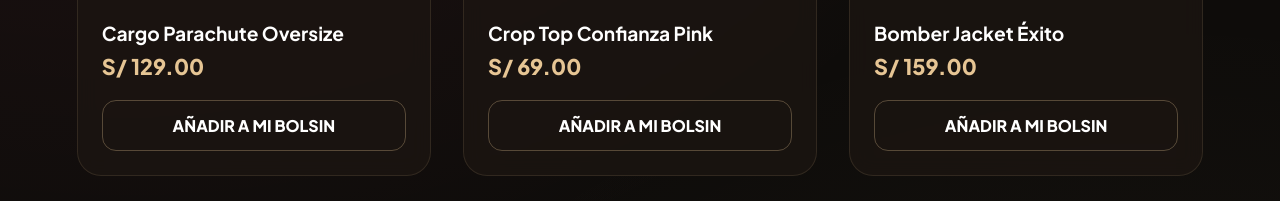
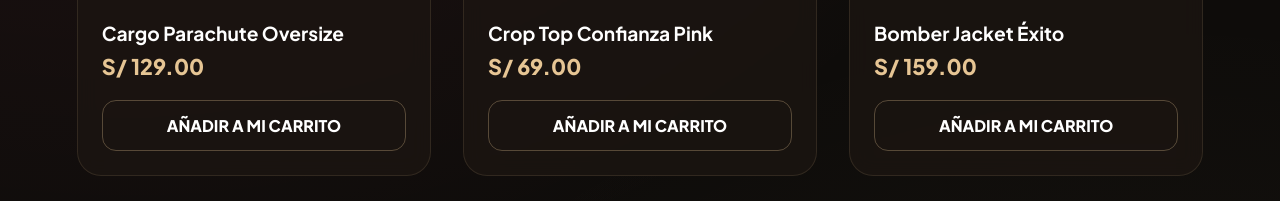
Before and after one commit to jcoronado-dev/abundante-vibe, a plain HTML site: page index.html in a window 1280 px wide. Shown: the part 1440-1641 px from the top of the page. Drawn offline with Linux system fonts and the light colour scheme.

```diff
--- a/index.html
+++ b/index.html
@@ -224,7 +224,7 @@
           <div class="card-info">
             <h3>Cargo Parachute Oversize</h3>
             <p class="price">S/ 129.00</p>
-            <button class="btn-add" type="button" data-product-id="0">AÑADIR A MI BOLSIN</button>
+            <button class="btn-add" type="button" data-product-id="0">AÑADIR A MI CARRITO</button>
           </div>
         </article>
 
@@ -237,7 +237,7 @@
           <div class="card-info">
             <h3>Crop Top Confianza Pink</h3>
             <p class="price">S/ 69.00</p>
-            <button class="btn-add" type="button" data-product-id="1">AÑADIR A MI BOLSIN</button>
+            <button class="btn-add" type="button" data-product-id="1">AÑADIR A MI CARRITO</button>
           </div>
         </article>
 
@@ -251,7 +251,7 @@
           <div class="card-info">
             <h3>Bomber Jacket Éxito</h3>
             <p class="price">S/ 159.00</p>
-            <button class="btn-add" type="button" data-product-id="2">AÑADIR A MI BOLSIN</button>
+            <button class="btn-add" type="button" data-product-id="2">AÑADIR A MI CARRITO</button>
           </div>
         </article>
       </div>
```
